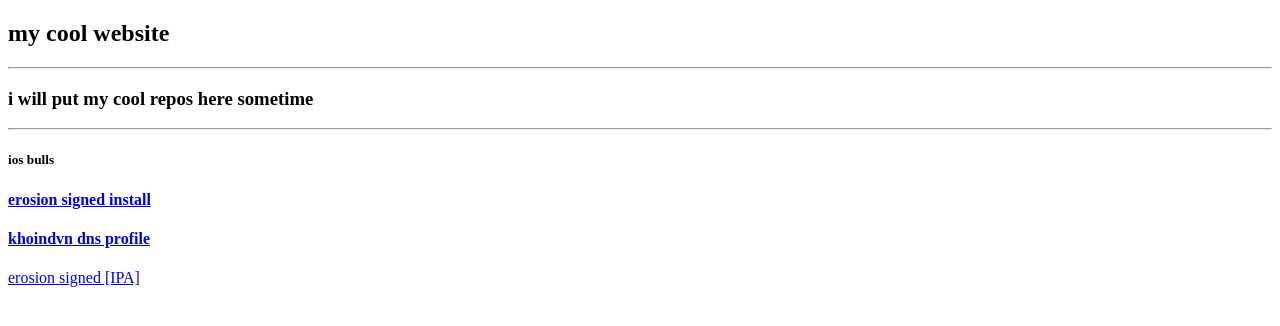
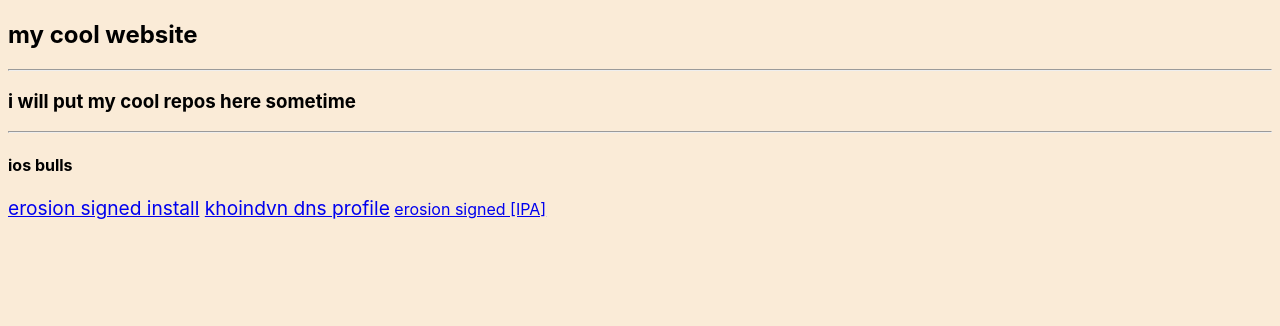
Before and after one commit to kodoomer/kodoomer.github.io, a plain HTML site: page index.html in a window 1280 px wide. Drawn offline with Linux system fonts and the light colour scheme.

Commit message:
nvm this should look better

```diff
--- a/index.html
+++ b/index.html
@@ -4,14 +4,14 @@
     <title>kodoomer cool ass website</title>
     <meta name="viewport" content="width=device-width, initial-scale=1"/>
   </head>
-  <body>
+  <body style="background: antiquewhite; font-family: -apple-system,BlinkMacSystemFont,'Segoe UI',Roboto,Oxygen-Sans,Ubuntu,Cantarell,'Helvetica Neue',Arial,'Noto Sans',sans-serif">
     <h2>my cool website</h2>
     <hr>
     <h3>i will put my cool repos here sometime</h3>
     <hr>
-    <h5>ios bulls</h5>
-    <h4><a href="itms-services://?action=download-manifest&url=https://kodoomer.github.io/iosbs/erosion.plist">erosion signed install</a></h4>
-    <h4><a href='/iosbs/khoindvn.mobileconfig'>khoindvn dns profile</a></h4>
+    <h4>ios bulls</h4>
+    <big><a href="itms-services://?action=download-manifest&url=https://kodoomer.github.io/iosbs/erosion.plist">erosion signed install</a>
+    <a href='/iosbs/khoindvn.mobileconfig'>khoindvn dns profile</a></big>
     <a href="/iosbs/erosion.ipa">erosion signed [IPA]</a>
   </body>
 </html>
```
